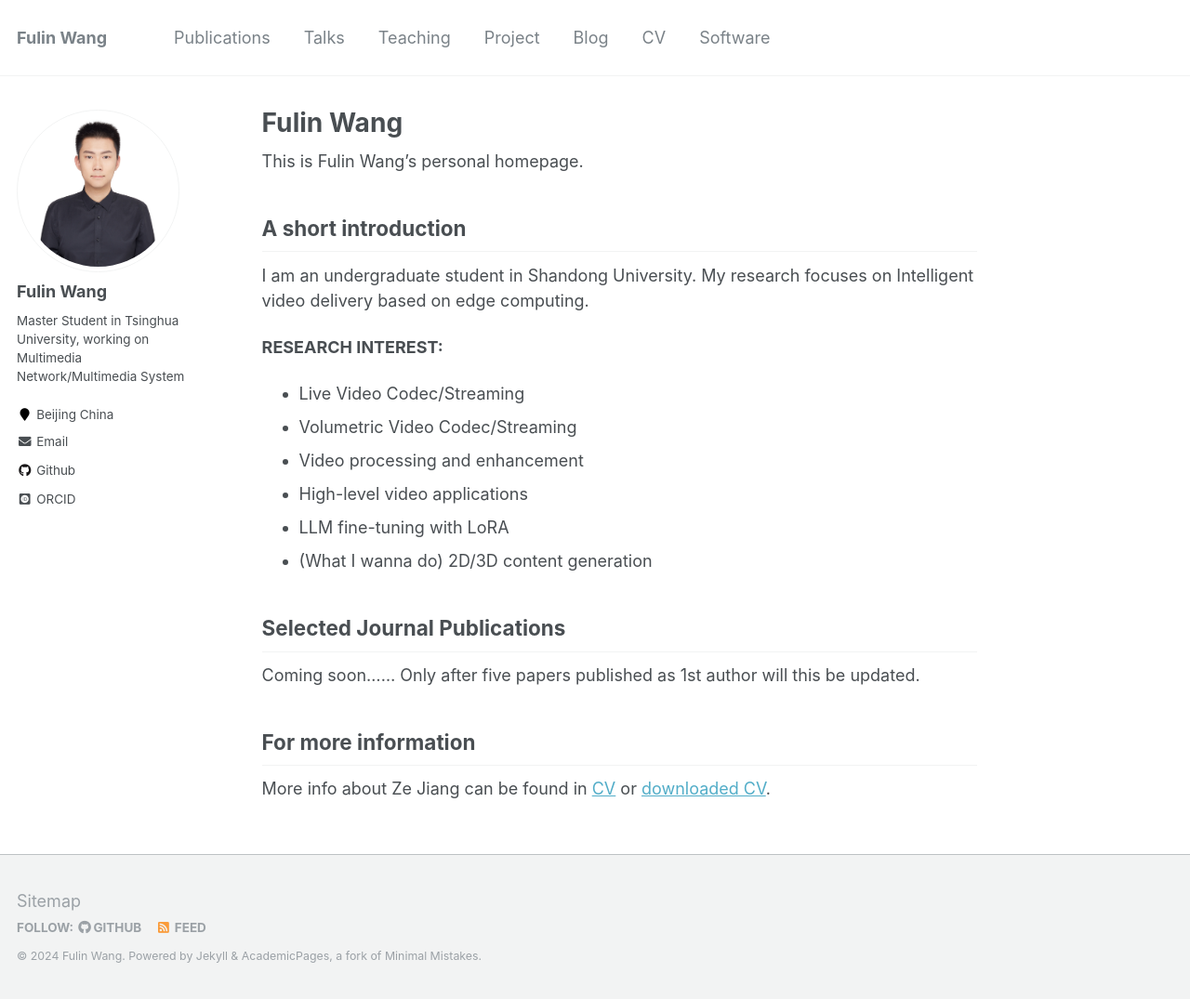
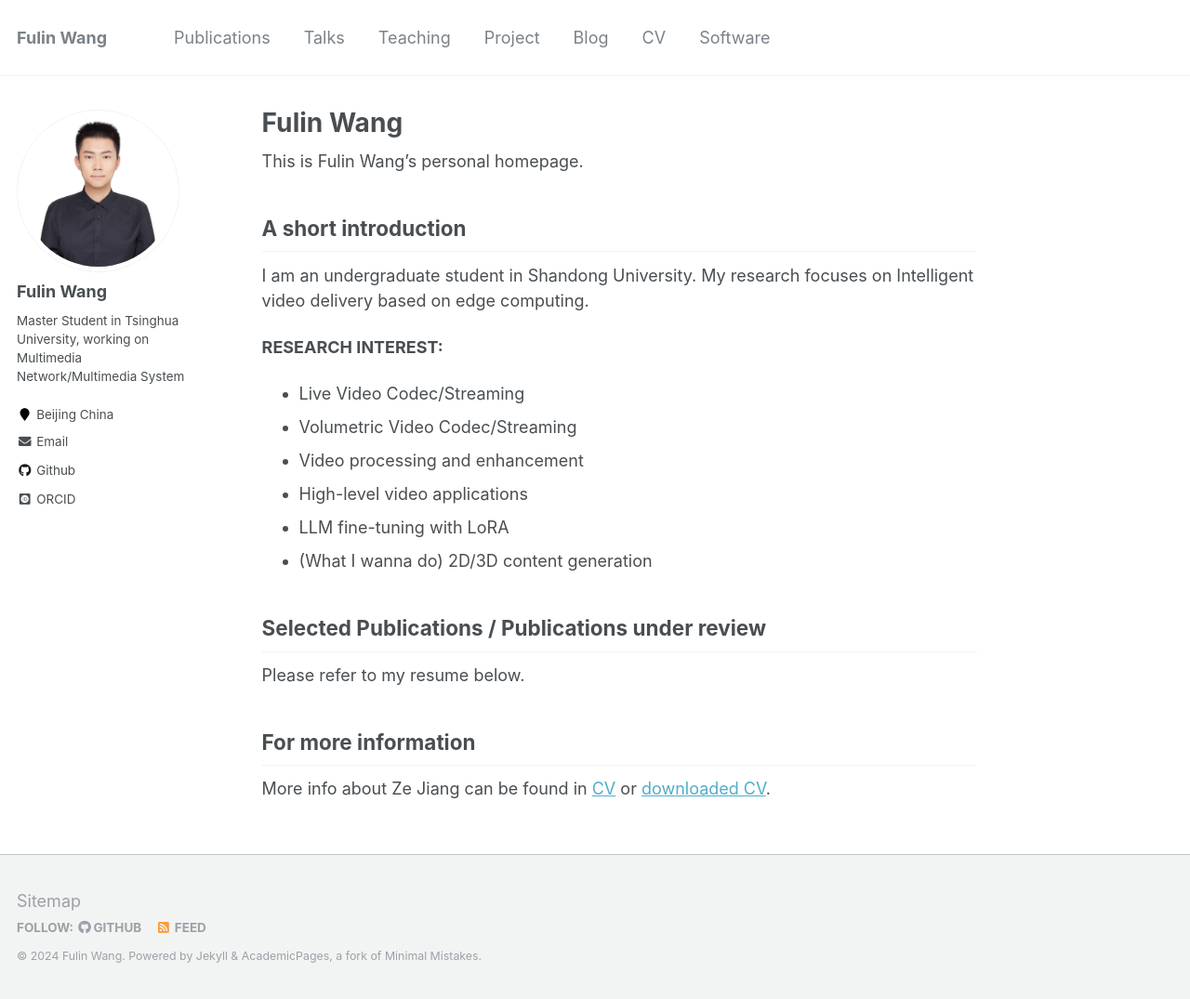
Before and after one commit to Wanghaha2333/Wanghaha2333.github.io, a Jekyll site: the page built from _pages/about.md, in a window 1280 px wide and 1075 px high. Shown: the whole window at 93% size. Built offline with Jekyll 4.4.1, drawn with Linux system fonts in a browser that asks for light colours; some web fonts are replaced.

Commit message:
Update about.md

```diff
--- a/_pages/about.md
+++ b/_pages/about.md
@@ -23,9 +23,8 @@ I am an undergraduate student in Shandong University. My research focuses on Int
 * (What I wanna do) 2D/3D content generation
 
 
-## Selected Journal Publications
-Coming soon......
-Only after five papers published as 1st author will this be updated.
+## Selected Publications / Publications under review
+Please refer to my resume below.
 
 ## For more information
-More info about Ze Jiang can be found in [CV](https://Wanghaha2333.github.io/cv/) or [downloaded CV](http://Wanghaha2333.github.io/files/CV_Ze JIANG_UNSW_Eng.pdf).
+More info about Ze Jiang can be found in [CV](https://Wanghaha2333.github.io/cv/) or [downloaded CV](http://Wanghaha2333.github.io/files/flwang.pdf).
```
